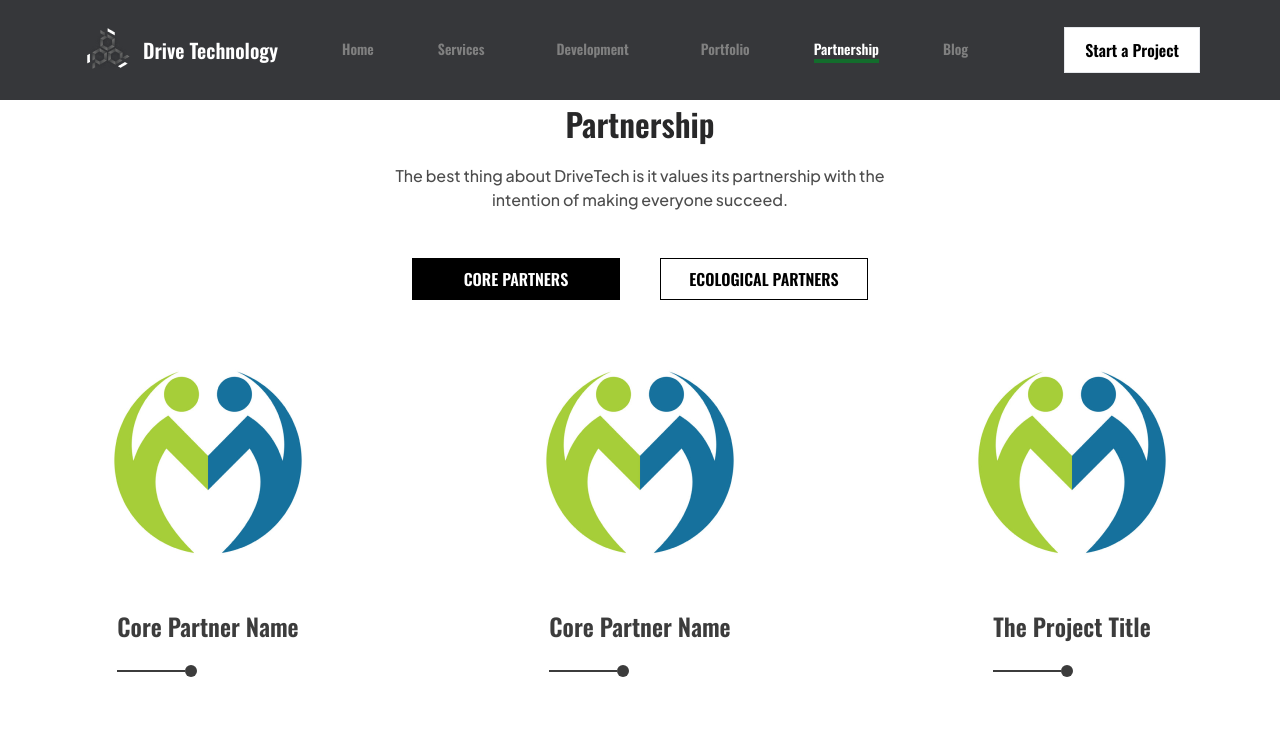
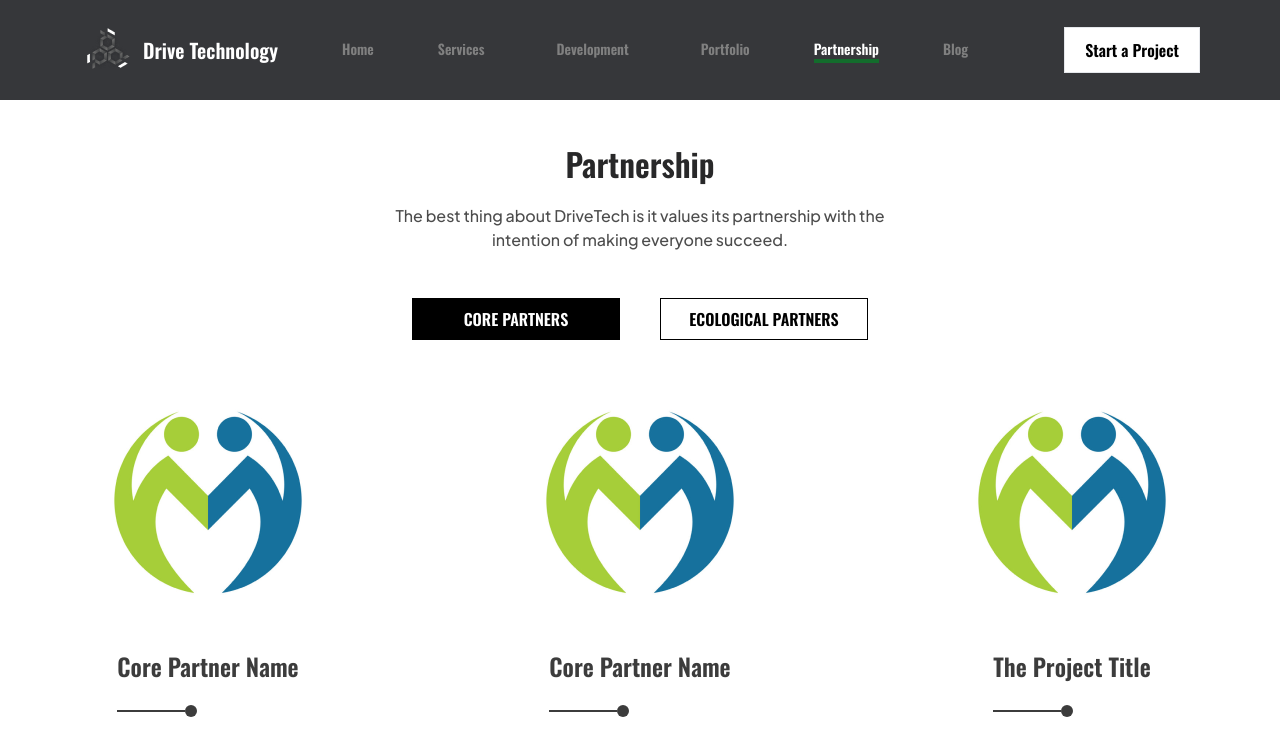
Before and after one commit to AhsanDT/drivetech, a Next.js app: page /partnership/core in a window 1280 px wide. Shown: the top 740 px of the page. Built offline with nearby package versions, Linux system fonts and the light colour scheme; some icons are missing.

Commit message:
updated code

```diff
--- a/src/pages/partnership/core.js
+++ b/src/pages/partnership/core.js
@@ -21,7 +21,7 @@ const PARTNERSHIP = [
 const core = () => {
   return (
     <Layout>
-        <Partnership DATA={PARTNERSHIP} className="top-[100px] pb-[100px]" />
+        <Partnership DATA={PARTNERSHIP} className="top-[100px] lg:top-[140px] pb-[100px]" />
     </Layout>
   )
 }
--- a/src/pages/partnership/ecological.js
+++ b/src/pages/partnership/ecological.js
@@ -21,7 +21,7 @@ const PARTNERSHIP = [
 const ecological = () => {
   return (
     <Layout>
-        <Partnership DATA={PARTNERSHIP} className="top-[100px]" />
+        <Partnership DATA={PARTNERSHIP} className="top-[100px] lg:top-[140px] pb-[100px]" />
       </Layout>
   )
 }
```
